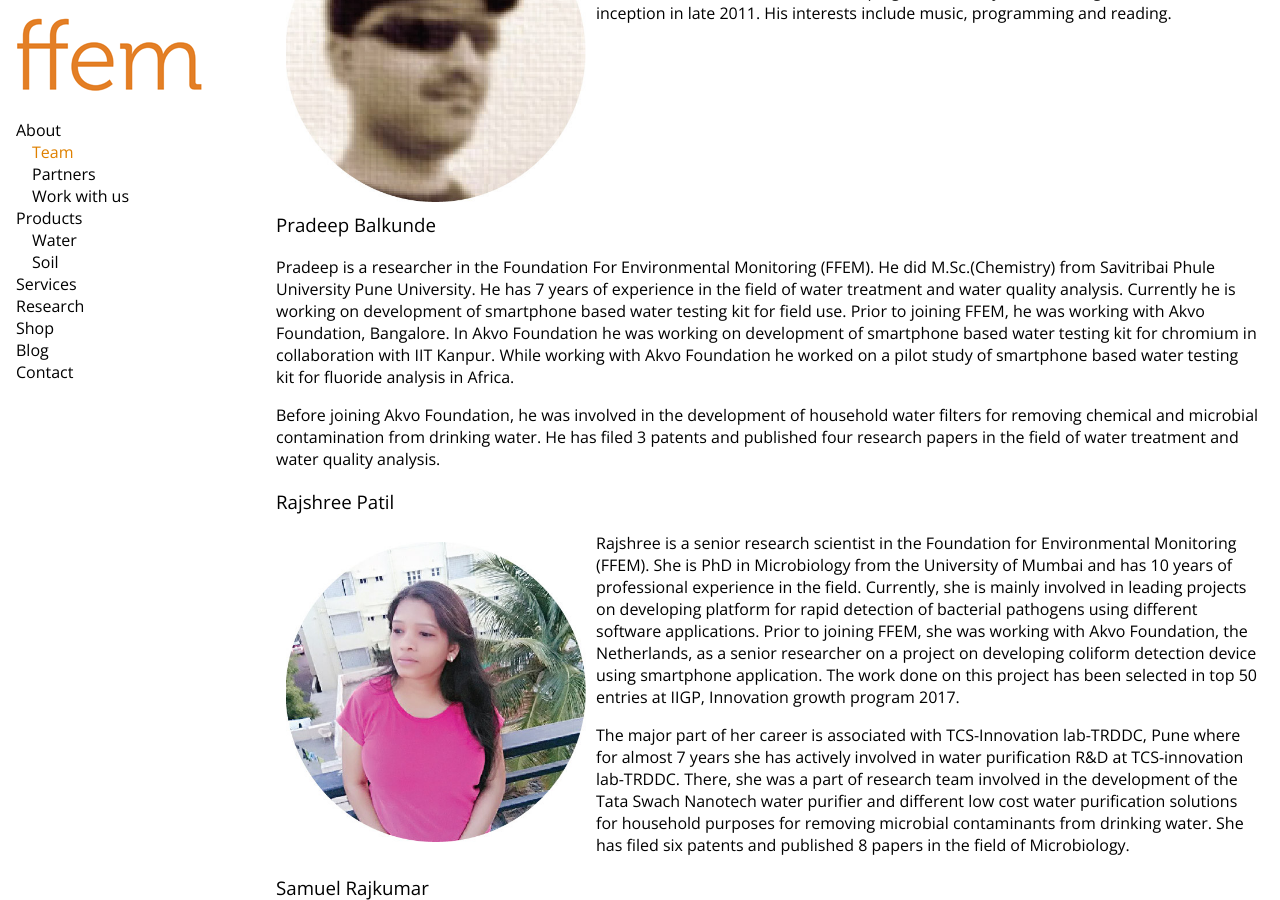
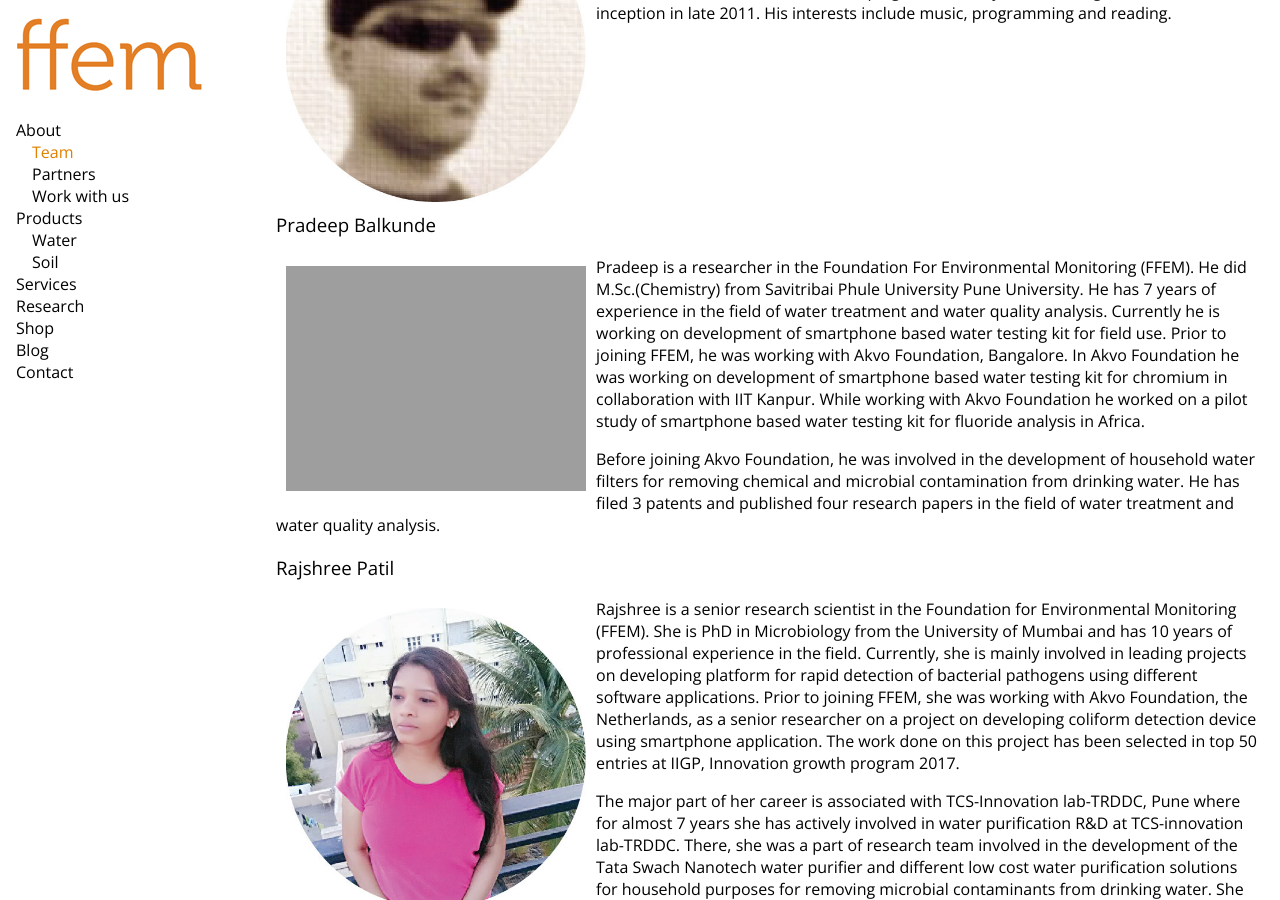
Before and after one commit to adraman/foundation-for-environmental-monitoring.github.io, a Jekyll site: the page built from _pages/team.md, in a window 1280 px wide and 900 px high, scrolled down 700 px. Built offline with Jekyll 4.4.1, drawn with Linux system fonts in a browser that asks for light colours.

Commit message:
Updated pradeep' profile

```diff
--- a/_pages/team.md
+++ b/_pages/team.md
@@ -11,7 +11,7 @@ layout: default
 <img src="{{ site.url }}/assets/images/nh.jpg" class="teamImage"> Nischal is a software developer. His experience spans e-commerce, finance, customer management, i18n, web sites and phone apps. He has a Bachelor of Commerce degree and a Graduate Diploma in Commercial Computing. Nischal developed software and lead development teams in various organisations and has about 20 years of experience in the field. He has been involved in developing the Caddisfly water testing kit since its inception in late 2011. His interests include music, programming and reading.
 
 ### Pradeep Balkunde
-Pradeep is a researcher in the Foundation For Environmental Monitoring (FFEM). He did M.Sc.(Chemistry) from Savitribai Phule University Pune University. He has 7 years of experience in the field of water treatment and water quality analysis. Currently he is working on development of smartphone based water testing kit for field use. Prior to joining FFEM, he was working with Akvo Foundation, Bangalore. In Akvo Foundation he was working on development of smartphone based water testing kit for chromium in collaboration with IIT Kanpur. While working with Akvo Foundation he worked on a pilot study of smartphone based water testing kit for fluoride analysis in Africa.
+<img src="{{ site.url }}/assets/images/pradeep_balkunde.jpg" alt="Pradeep Balkunde" class="teamImage"> Pradeep is a researcher in the Foundation For Environmental Monitoring (FFEM). He did M.Sc.(Chemistry) from Savitribai Phule University Pune University. He has 7 years of experience in the field of water treatment and water quality analysis. Currently he is working on development of smartphone based water testing kit for field use. Prior to joining FFEM, he was working with Akvo Foundation, Bangalore. In Akvo Foundation he was working on development of smartphone based water testing kit for chromium in collaboration with IIT Kanpur. While working with Akvo Foundation he worked on a pilot study of smartphone based water testing kit for fluoride analysis in Africa.
 
 Before joining Akvo Foundation, he was involved in the development of household water filters for removing chemical and microbial contamination from drinking water. He has filed 3 patents and published four research papers in the field of water treatment and water quality analysis.
 
```
Also changed, not shown: assets/images/pardeep_balkunde.jpg (renamed from assets/images/pradeep.jpg).
